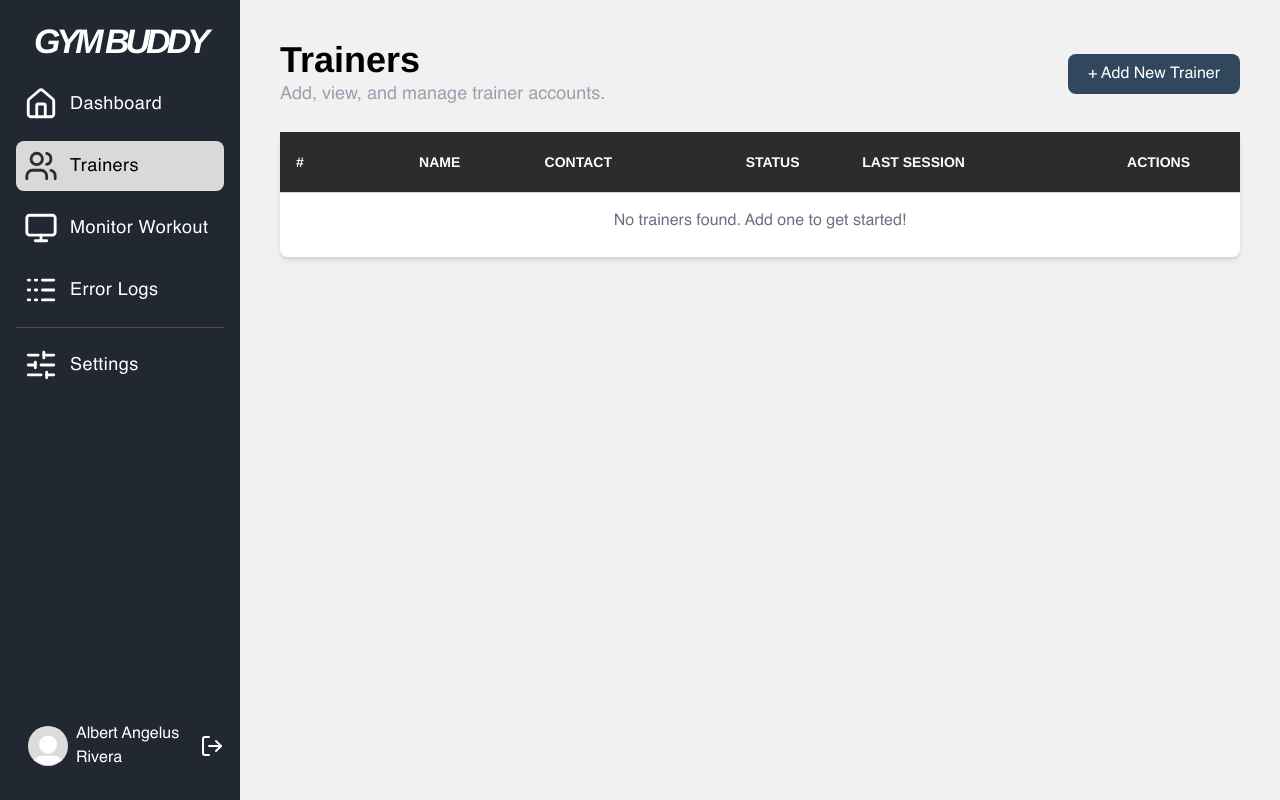
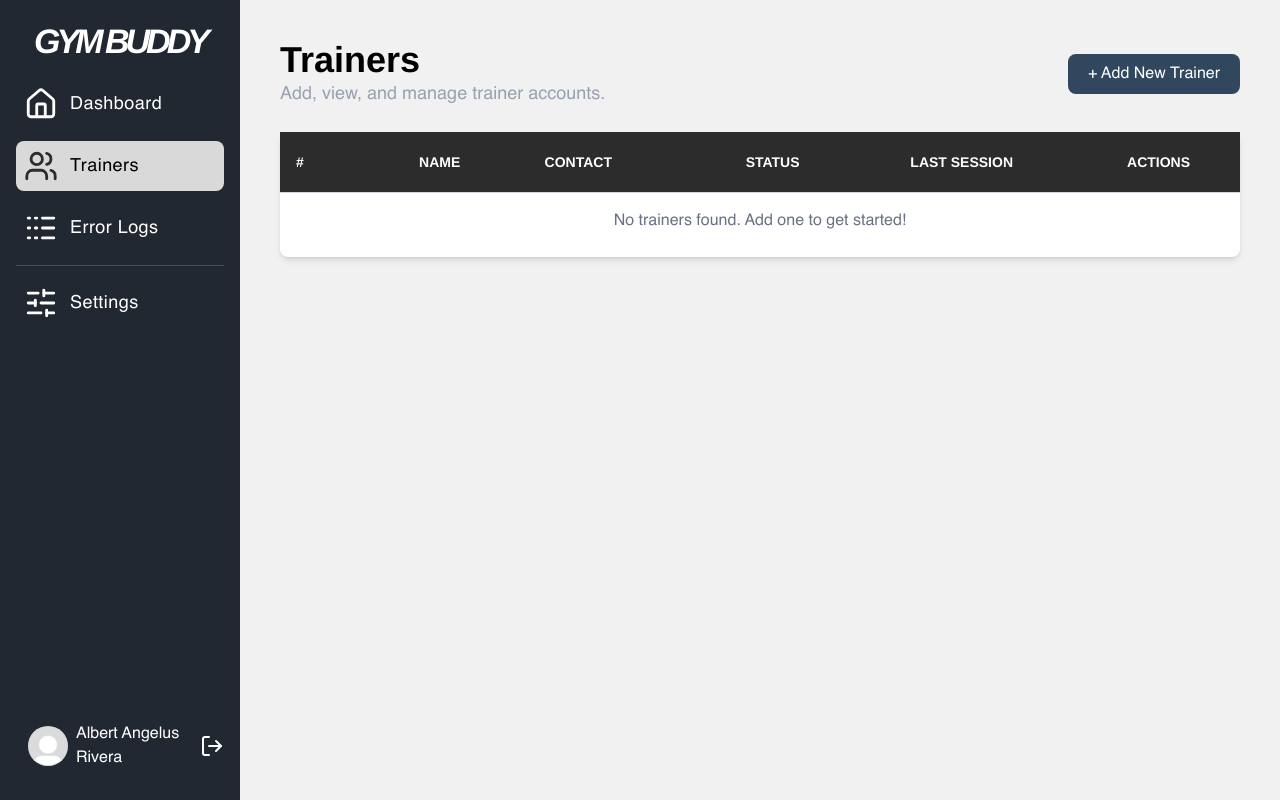
Before and after one commit to sooooodeen/2025-CP_GymBuddy, a Flask app: page /admin/trainers in a window 1280 px wide. Run offline with Flask 3, Linux system fonts and the light colour scheme; a user stored in the database is signed in; style sheets or scripts are compiled from the project's sources; some libraries are stand-ins or nearby versions.

Commit message:
Features update fix

```diff
--- a/app.py
+++ b/app.py
@@ -25,7 +25,6 @@ from sqlalchemy import ForeignKey, func
 from sqlalchemy.orm import relationship
 
 # --- Import the shared logic ---
-# CRITICAL: This line assumes you have a correct and updated analysis_logic.py file.
 from analysis_logic import ExerciseAnalyzer
 
 # --- App and Database Configuration ---
@@ -47,10 +46,8 @@ socketio = SocketIO(app, async_mode='eventlet')
 # --- Database Model Definitions (Multi-Tenant Update) ---
 
 class Gym(db.Model):
-    """New table to store Gym information."""
     id = db.Column(db.Integer, primary_key=True)
     name = db.Column(db.String(100), unique=True, nullable=False)
-    # Relationships
     users = db.relationship('User', backref='gym', lazy=True)
     sessions = db.relationship('WorkoutSession', backref='gym', lazy=True)
 
@@ -64,14 +61,9 @@ class User(db.Model):
     email = db.Column(db.String(120), unique=True, nullable=False)
     password_hash = db.Column(db.String(128), nullable=False)
     role = db.Column(db.String(50), nullable=False) # e.g., 'Gym Owner', 'Trainer'
-
-    # MODIFIED: Replaced gym_name string with gym_id foreign key
     gym_id = db.Column(db.Integer, db.ForeignKey('gym.id'), nullable=False)
-
     photo_url = db.Column(db.String(200), nullable=True)
     status = db.Column(db.String(20), nullable=False, default='inactive')
-
-    # Relationships
     assignments = db.relationship('Assignment', foreign_keys='Assignment.trainer_id', backref='trainer', lazy=True, cascade="all, delete-orphan")
     workout_sessions = db.relationship('WorkoutSession', backref='user', lazy=True, cascade="all, delete-orphan")
 
@@ -89,10 +81,7 @@ class Assignment(db.Model):
 class WorkoutSession(db.Model):
     id = db.Column(db.Integer, primary_key=True)
     user_id = db.Column(db.Integer, db.ForeignKey('user.id'), nullable=False)
-
-    # MODIFIED: Added gym_id to link every session to a gym
     gym_id = db.Column(db.Integer, db.ForeignKey('gym.id'), nullable=False)
-
     start_time = db.Column(db.DateTime, nullable=False, default=datetime.utcnow)
     end_time = db.Column(db.DateTime, nullable=True)
     total_reps = db.Column(db.Integer, default=0)
@@ -108,7 +97,7 @@ class ErrorLog(db.Model):
 
 # --- AI MODEL AND STATE INITIALIZATION (TFLite Integration) ---
 SEQUENCE_LENGTH = 90
-CONF_THRESHOLD = 0.30 # Lowered threshold to fix detection
+CONF_THRESHOLD = 0.30 # FIX: Lowered threshold for better detection
 STABILITY_FRAMES = 10
 TRAINING_ARTIFACTS_DIR = 'training'
 
@@ -235,13 +224,13 @@ def login():
         user = User.query.filter_by(email=email).first()
 
         if user and bcrypt.check_password_hash(user.password_hash, password):
+            # --- FIX: Clear old session data to prevent KeyError ---
+            session.clear()
+
             session['user_id'] = user.id
             session['user_role'] = user.role
-
-            # --- MODIFIED: Store gym_id and gym_name in session ---
             session['user_gym_id'] = user.gym_id
-            session['user_gym_name'] = user.gym.name # Get name from relationship
-
+            session['user_gym_name'] = user.gym.name
             session['user_firstname'] = user.firstname
             session['user_lastname'] = user.lastname
             session['user_photo_url'] = user.photo_url if user.photo_url else 'src/images/Default_pfp.jpg'
@@ -260,14 +249,14 @@ def logout():
 @app.route("/dashboard")
 @login_required
 def dashboard():
-    # This is the TRAINER/USER dashboard
-    # --- MODIFIED: Queries are filtered by the logged-in user's ID ---
+    # --- UPDATED: This is the TRAINER/USER dashboard ---
     user_id = session['user_id']
 
     today = datetime.utcnow().date()
     start_of_week = today - timedelta(days=today.weekday())
     start_of_month = today.replace(day=1)
 
+    # --- (Queries for stat cards and charts) ---
     total_errors_today = db.session.query(func.count(ErrorLog.id)).join(WorkoutSession).filter(WorkoutSession.user_id == user_id, func.date(ErrorLog.timestamp) == today).scalar() or 0
     most_common_error_week_query = db.session.query(ErrorLog.error_type, func.count(ErrorLog.id).label('count')).join(WorkoutSession).filter(WorkoutSession.user_id == user_id, ErrorLog.timestamp >= start_of_week).group_by(ErrorLog.error_type).order_by(func.count(ErrorLog.id).desc()).first()
     most_common_error_week = most_common_error_week_query[0].replace('ERROR: ', '') if most_common_error_week_query else "N/A"
@@ -286,13 +275,24 @@ def dashboard():
         if group and group in current_month_chart_data:
             current_month_chart_data[group] += count
 
+    # --- NEW: Query for Trainer's Session History ---
+    all_sessions = WorkoutSession.query.filter_by(
+        user_id=user_id
+    ).filter(
+        WorkoutSession.end_time != None # Only completed sessions
+    ).order_by(
+        WorkoutSession.start_time.desc()
+    ).all()
+    # --- END: New query ---
+
     return render_template(
         "dashboard.html",
         total_errors_today=total_errors_today,
         most_common_error_week=most_common_error_week,
         total_errors_month=total_errors_month,
         recent_errors=recent_errors,
-        current_month_chart_data=current_month_chart_data
+        current_month_chart_data=current_month_chart_data,
+        sessions=all_sessions  # <-- Pass the session list to the template
     )
 
 @app.route("/monitor")
@@ -344,7 +344,7 @@ def profile():
                 os.makedirs(app.config['UPLOAD_FOLDER'], exist_ok=True)
                 file.save(os.path.join(app.config['UPLOAD_FOLDER'], filename))
                 user.photo_url = os.path.join('uploads/profiles', filename).replace('\\', '/')
-                session['user_photo_url'] = user.photo_url # Update session photo
+                session['user_photo_url'] = user.photo_url
         db.session.commit()
         session['user_firstname'] = user.firstname; session['user_lastname'] = user.lastname
         flash('Profile updated successfully!', 'success')
@@ -451,10 +451,9 @@ def admin_dashboard():
     muscle_group_mapping = {
         'bicepCurl': 'arms', 'tricepKickback': 'arms', 'shoulderPress': 'arms',
         'lateralRaise': 'arms', 'bentOverRow': 'back',
-        # Add all your exercises here
     }
     current_month_chart_data = {'chest': 0, 'back': 0, 'legs': 0, 'arms': 0}
-    errors_this_month = db.session.query(ErrorLog.exercise_name, func.count(ErrorLog.id).label('count')).join(WorkoutSession).filter(WorkoutSession.gym_id == gym_id, ErrorLog.timestamp >= start_of_month).group_by(ErrorLog.exercise_name).all()
+    errors_this_month = db.session.query(ErrorLog.exercise_name, func.count(ErrorLog.id).label('count')).join(WorkoutSession).filter(WorkoutSession.gym_id == gym_id, ErrorLog.timestamp >= start_of_current_month).group_by(ErrorLog.exercise_name).all()
 
     for exercise, count in errors_this_month:
         group = muscle_group_mapping.get(exercise)
@@ -704,7 +703,7 @@ def handle_disconnect():
     if sid in clients:
         for camera_id in list(clients[sid].keys()):
             handle_end_session({'camera_id': camera_id}) # Gracefully end sessions
-            if 'mp_pose' in clients[sid][camera_id]:
+            if 'mp_pose' in clients[sid][camera_id] and clients[sid][camera_id]['mp_pose']:
                 clients[sid][camera_id]['mp_pose'].close()
     clients.pop(sid, None)
     print(f"Client disconnected: {sid}")
@@ -719,18 +718,22 @@ def start_camera(data):
 
     if sid in clients:
         try:
+            # Ensure analyzer gets all config params
+            analyzer_instance = ExerciseAnalyzer(
+                sequence_length=SEQUENCE_LENGTH,
+                conf_threshold=CONF_THRESHOLD,
+                stability_frames=STABILITY_FRAMES
+            )
+            pose_instance = mp_pose.Pose(
+                min_detection_confidence=0.5,
+                min_tracking_confidence=0.5
+            )
+
             clients[sid][camera_id] = {
-                'analyzer': ExerciseAnalyzer(
-                    sequence_length=SEQUENCE_LENGTH,
-                    conf_threshold=CONF_THRESHOLD,
-                    stability_frames=STABILITY_FRAMES
-                ),
-                'mp_pose': mp_pose.Pose(
-                    min_detection_confidence=0.5,
-                    min_tracking_confidence=0.5
-                ),
+                'analyzer': analyzer_instance,
+                'mp_pose': pose_instance,
                 'is_processing': False,
-                'active_session_id': None, # Session not active yet
+                'active_session_id': None,
                 'stable_exercise': 'neutral',
                 'last_form_status': None
             }
@@ -747,7 +750,7 @@ def stop_camera(data):
     handle_end_session(data) # End the session for this camera
 
     if sid in clients and camera_id in clients[sid]:
-        if 'mp_pose' in clients[sid][camera_id]:
+        if 'mp_pose' in clients[sid][camera_id] and clients[sid][camera_id]['mp_pose']:
             clients[sid][camera_id]['mp_pose'].close()
         clients[sid].pop(camera_id, None)
         print(f"Stopped camera '{camera_id}' for client {sid}")
--- a/templates/house.html
+++ b/templates/house.html
@@ -32,17 +32,17 @@
                         <svg xmlns="http://www.w3.org/2000/svg" width="34" height="34" viewBox="0 0 24 24" fill="none" stroke="white" stroke-width="2" stroke-linecap="round" stroke-linejoin="round"><path d="M16 21v-2a4 4 0 0 0-4-4H6a4 4 0 0 0-4 4v2"/><path d="M16 3.128a4 4 0 0 1 0 7.744"/><path d="M22 21v-2a4 4 0 0 0-3-3.87"/><circle cx="9" cy="7" r="4"/></svg>
                         <h1>Trainers</h1>
                     </a>
-                    <a href="{{ url_for('monitor') }}" class="flex tracking-wide text-lg items-center gap-3 p-2 rounded-lg text-white hover:bg-[#343a44] transition delay-50 duration-150 ease-in-out">
-                        <svg xmlns="http://www.w3.org/2000/svg" width="34" height="34" viewBox="0 0 24 24" fill="none" stroke="white" stroke-width="2" stroke-linecap="round" stroke-linejoin="round"><rect width="20" height="14" x="2" y="3" rx="2"/><line x1="8" x2="16" y1="21" y2="21"/><line x1="12" x2="12" y1="17" y2="21"/></svg>
-                        <h1>Monitor Workout</h1>
-                    </a>
                 {% else %}
                     <h2 class="self-center text-[34px] text-white font-bold font-Helvetica italic -tracking-[4px]">GYM BUDDY</h2>
                     <a href="{{ url_for('dashboard') }}" class="flex tracking-wide text-lg items-center gap-3 p-2 rounded-lg text-white hover:bg-[#343a44] transition delay-50 duration-150 ease-in-out">
                         <svg xmlns="http://www.w3.org/2000/svg" width="34" height="34" viewBox="0 0 24 24" fill="none" stroke="white" stroke-width="2" stroke-linecap="round" stroke-linejoin="round"><path d="M15 21v-8a1 1 0 0 0-1-1h-4a1 1 0 0 0-1 1v8"/><path d="M3 10a2 2 0 0 1 .709-1.528l7-5.999a2 2 0 0 1 2.582 0l7 5.999A2 2 0 0 1 21 10v9a2 2 0 0 1-2 2H5a2 2 0 0 1-2-2z"/></svg>
                         <h1>Dashboard</h1>
                     </a>
-                    <a href="{{ url_for('trainersession') }}" class="flex tracking-wide text-lg items-center gap-3 p-2 rounded-lg text-white hover:bg-[#343a44] transition delay-50 duration-150 ease-in-out">
+                    <a href="{{ url_for('monitor') }}" class="flex tracking-wide text-lg items-center gap-3 p-2 rounded-lg text-white hover:bg-[#343a44] transition delay-50 duration-150 ease-in-out">
+                        <svg xmlns="http://www.w3.org/2000/svg" width="34" height="34" viewBox="0 0 24 24" fill="none" stroke="white" stroke-width="2" stroke-linecap="round" stroke-linejoin="round"><rect width="20" height="14" x="2" y="3" rx="2"/><line x1="8" x2="16" y1="21" y2="21"/><line x1="12" x2="12" y1="17" y2="21"/></svg>
+                        <h1>Monitor Workout</h1>
+                    </a>
+                    <a href="{{ url_for('trainer_session_log', user_id=session.user_id) }}" class="flex tracking-wide text-lg items-center gap-3 p-2 rounded-lg text-white hover:bg-[#343a44] transition delay-50 duration-150 ease-in-out">
                         <svg xmlns="http://www.w3.org/2000/svg" width="34" height="34" viewBox="0 0 24 24" fill="none" stroke="white" stroke-width="2" stroke-linecap="round" stroke-linejoin="round" class="lucide lucide-clock-fading-icon lucide-clock-fading"><path d="M12 2a10 10 0 0 1 7.38 16.75"/><path d="M12 6v6l4 2"/><path d="M2.5 8.875a10 10 0 0 0-.5 3"/><path d="M2.83 16a10 10 0 0 0 2.43 3.4"/><path d="M4.636 5.235a10 10 0 0 1 .891-.857"/><path d="M8.644 21.42a10 10 0 0 0 7.631-.38"/></svg>
                         <h1>Trainer Session</h1>
                     </a>
--- a/templates/trainers.html
+++ b/templates/trainers.html
@@ -26,8 +26,7 @@
                             <th class="py-5 px-4 uppercase font-semibold text-sm text-left">Name</th>
                             <th class="py-5 px-4 uppercase font-semibold text-sm text-left">Contact</th>
                             <th class="py-5 px-4 uppercase font-semibold text-sm text-center">Status</th>
-
-                            <th class="py-5 px-4 uppercase font-semibold text-sm text-left">Last Session</th>
+                            <th class="py-5 px-4 uppercase font-semibold text-sm text-center">Last Session</th>
                             <th class="py-5 px-4 uppercase font-semibold text-sm text-center">Actions</th>
                         </tr>
                     </thead>
@@ -56,7 +55,7 @@
                                 {% endif %}
                             </td>
 
-                            <td class="py-5 px-4">
+                            <td class="py-5 px-4 text-center">
                                 {% if last_sessions.get(trainer.id) %}
                                     {{ last_sessions[trainer.id].start_time.strftime('%b %d, %Y') }}
                                 {% else %}
@@ -66,20 +65,20 @@
                             <td class="py-3 px-4">
                                 <div class="flex gap-2 justify-center">
 
-                                    <a href="{{ url_for('trainer_session_log', user_id=trainer.id) }}" class="cursor-pointer" title="View Session Log">
-                                        <svg xmlns="http://www.w3.org/2000/svg" width="32" height="32" viewBox="0 0 24 24" fill="none" stroke="currentColor" stroke-width="2" stroke-linecap="round" stroke-linejoin="round" class="hover:stroke-blue-500 transition duration-100 ease-in"><path d="M12 11h4"/><path d="M12 16h4"/><path d="M8 11h.01"/><path d="M8 16h.01"/><rect width="18" height="18" x="3" y="4" rx="2"/><path d="M16 2v4"/><path d="M8 2v4"/><path d="M3 10h18"/></svg>
+                                    <a href="{{ url_for('trainer_session_log', user_id=trainer.id) }}" class="cursor-pointer mt-1 " title="View Session Log">
+                                        <svg class="hover:stroke-gray-500 transition duration-100 ease-in" xmlns="http://www.w3.org/2000/svg" width="31" height="31" viewBox="0 0 24 24" fill="none" stroke="currentColor" stroke-width="2" stroke-linecap="round" stroke-linejoin="round" class="lucide lucide-clipboard-clock-icon lucide-clipboard-clock"><path d="M16 14v2.2l1.6 1"/><path d="M16 4h2a2 2 0 0 1 2 2v.832"/><path d="M8 4H6a2 2 0 0 0-2 2v14a2 2 0 0 0 2 2h2"/><circle cx="16" cy="16" r="6"/><rect x="8" y="2" width="8" height="4" rx="1"/></svg>
                                     </a>
                                     {% if trainer.id in assigned_trainer_ids %}
                                         <button class="unassign-btn cursor-pointer" title="Unassign Trainer"
                                                 data-id="{{ trainer.id }}"
                                                 data-name="{{ trainer.firstname }} {{ trainer.lastname }}">
-                                            <svg xmlns="http://www.w3.org/2000/svg" width="32" height="32" viewBox="0 0 24 24" fill="none" stroke="currentColor" stroke-width="2" stroke-linecap="round" stroke-linejoin="round" class="hover:stroke-gray-500 transition duration-100 ease-in"><path d="M16 21v-2a4 4 0 0 0-4-4H6a4 4 0 0 0-4 4v2"/><circle cx="9" cy="7" r="4"/><line stroke="red" x1="17" y1="11" x2="23" y2="17"/><line stroke="red" x1="23" y1="11" x2="17" y2="17"/></svg>
+                                                <svg class="mt-1 hover:stroke-gray-500 transition duration-100 ease-in" xmlns="http://www.w3.org/2000/svg" width="31" height="31" viewBox="0 0 24 24" fill="none" stroke="currentColor" stroke-width="2" stroke-linecap="round" stroke-linejoin="round" class="lucide lucide-circle-x-icon lucide-circle-x"><circle cx="12" cy="12" r="10"/><path class="group" stroke="red" d="m15 9-6 6"/><path stroke="red" d="m9 9 6 6"/></svg>
                                         </button>
                                     {% else %}
                                         <button class="assign-btn cursor-pointer" title="Assign Trainer"
                                                 data-id="{{ trainer.id }}"
                                                 data-name="{{ trainer.firstname }} {{ trainer.lastname }}">
-                                            <svg class="hover:stroke-gray-500 transition duration-100 ease-in" xmlns="http://www.w3.org/2000/svg" width="32" height="32" viewBox="0 0 24 24" fill="none" stroke="currentColor" stroke-width="2" stroke-linecap="round" stroke-linejoin="round"><path d="M16 21v-2a4 4 0 0 0-4-4H6a4 4 0 0 0-4 4v2"/><circle cx="9" cy="7" r="4"/><line stroke="Green" x1="19" y1="8" x2="19" y2="14"/><line stroke="Green" x1="22" y1="11" x2="16" y2="11"/></svg>
+                                                <svg class="mt-1 hover:stroke-gray-500 transition duration-100 ease-in" xmlns="http://www.w3.org/2000/svg" width="31" height="31" viewBox="0 0 24 24" fill="none" stroke="currentColor" stroke-width="2" stroke-linecap="round" stroke-linejoin="round" class="lucide lucide-circle-check-icon lucide-circle-check"><circle cx="12" cy="12" r="10"/><path stroke="green" d="m9 12 2 2 4-4"/></svg>
                                         </button>
                                     {% endif %}
 
@@ -263,7 +262,7 @@ document.addEventListener('DOMContentLoaded', function () {
                 icon: 'info',
                 showCancelButton: true,
                 confirmButtonColor: '#28a745',
-                confirmButtonText: 'Yes, assign!'
+                confirmButtonText: 'Assign'
             }).then((result) => {
                 if (result.isConfirmed) {
                     fetch(`/admin/assign/${id}`, { method: 'POST' })
@@ -286,7 +285,7 @@ document.addEventListener('DOMContentLoaded', function () {
                 icon: 'warning',
                 showCancelButton: true,
                 confirmButtonColor: '#d33',
-                confirmButtonText: 'Yes, unassign!'
+                confirmButtonText: 'Unassign'
             }).then((result) => {
                 if (result.isConfirmed) {
                     fetch(`/admin/unassign_by_trainer/${id}`, { method: 'POST' })
```
